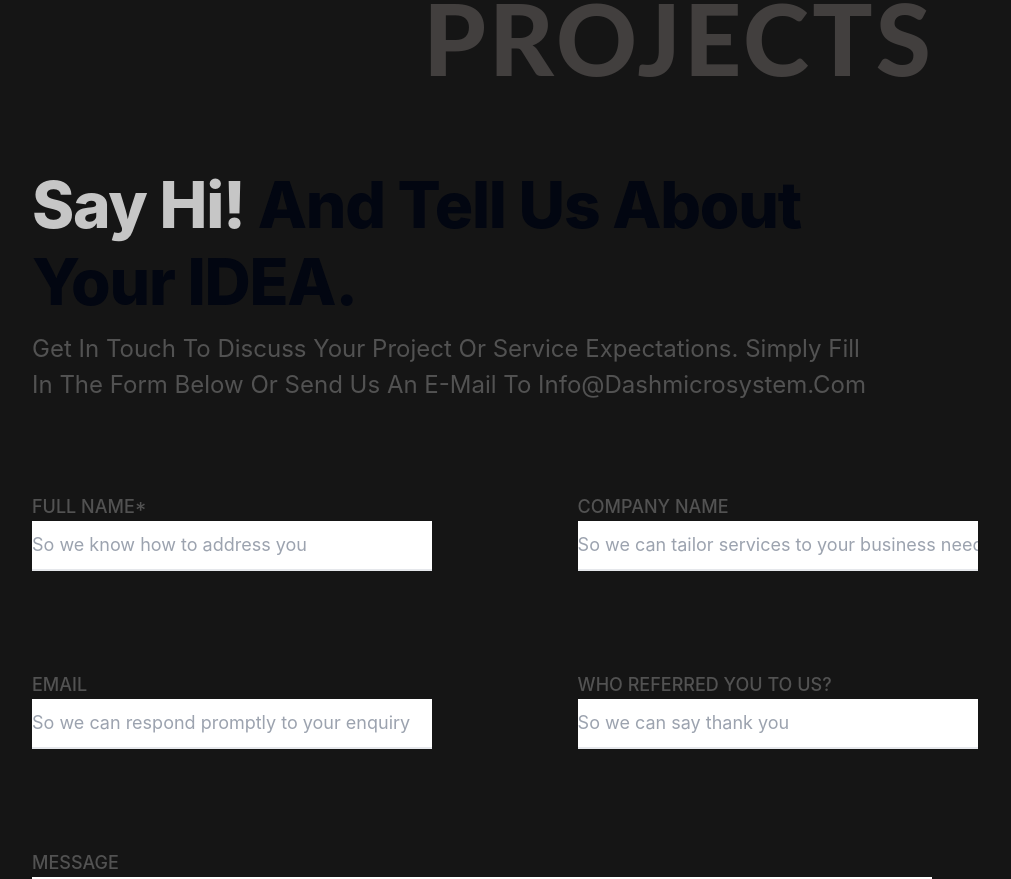
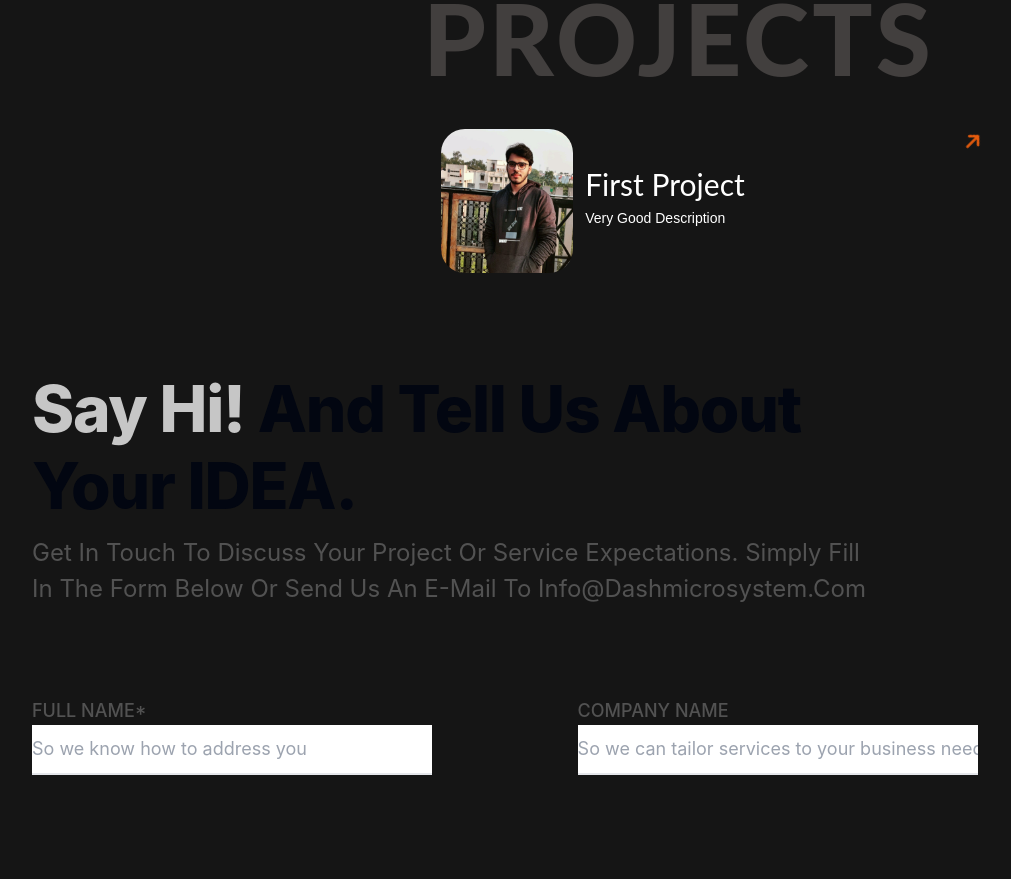
Before and after one commit to Nilakshhh/portfolio, a React (Create React App) app: page /#/ in a window 1280 px wide. Shown: the part 906-1785 px from the top of the page, without its empty margins (112-1123 px from the left). Built offline with nearby package versions, Linux system fonts and the light colour scheme; the HTML template or start-up script is replaced by a standard one.

Commit message:
work on projects

```diff
--- /dev/null
+++ b/src/components/Project.jsx
@@ -0,0 +1,21 @@
+function Project({ image, title, link, description }) {
+    return (
+        <div className="big w-[100%] border-[0] rounded-[24px] p-[18px] flex flex-row justify-between hover:bg-[#423F3E] transition-colors duration-700 ease-in-out">
+
+            <div className="flex flex-row">
+                <img src={image} alt={title} className="w-[132px] h-[144px] rounded-[24px]" />
+                <div className="text-[#ffffff] flex flex-col items-start pl-[12px] gap-[12px] justify-center">
+                    <h3 className="capitalize text-[30px] font-lato leading-[0.75]">{title}</h3>
+                    <p className="text-[14px] capitalize font-mont">{description}</p>
+                </div>
+            </div>
+
+            <div className="text-[#ffffff] flex flex-col items-start justify-start">
+                <a href={link}><i className="fa fa-lg big-hover:fa-2x fa-solid fa-arrow-right rotate-[315deg]"></i></a>
+            </div>
+
+        </div>
+    );
+}
+
+export default Project;
--- a/src/components/ProjectsTab.jsx
+++ b/src/components/ProjectsTab.jsx
@@ -1,8 +1,23 @@
+import Project from "./Project";
+
 function ProjectsTab() {
+
+    let projects = [
+        {image: "/me.jpg", title: "First project", link: "google.com", description: "very good description"}
+    ]
+
     return(
-    <>
+    <div className="mt-[24px]">
+    {projects.map((project, index) => (
+        <Project
+        key={index}
+        image={project.image}
+        title={project.title}
+        link={project.link}
+        description={project.description} />
+    ))}
 
-    </>
+    </div>
     )
 }
 
--- a/src/index.css
+++ b/src/index.css
@@ -3,6 +3,7 @@
 @tailwind utilities;
 
 @import url('https://fonts.googleapis.com/css2?family=Lato:ital,wght@0,100;0,300;0,400;0,700;0,900;1,100;1,300;1,400;1,700;1,900&family=Lusitana:wght@400;700&display=swap');
+@import url('https://fonts.googleapis.com/css2?family=Lato:ital,wght@0,100;0,300;0,400;0,700;0,900;1,100;1,300;1,400;1,700;1,900&family=Lusitana:wght@400;700&family=Montserrat:ital,wght@0,100..900;1,100..900&display=swap');
 
 :root {
   --body-color: #151515; /* Default for light mode */
--- a/tailwind.config.js
+++ b/tailwind.config.js
@@ -7,6 +7,7 @@ module.exports = {
     extend: {
       fontFamily: {
         lato: ['"Lato"', 'cursive', 'sans-serif'],
+        mont: ['"Montserrat"', 'sans-serif']
       },
     },
   },
```
